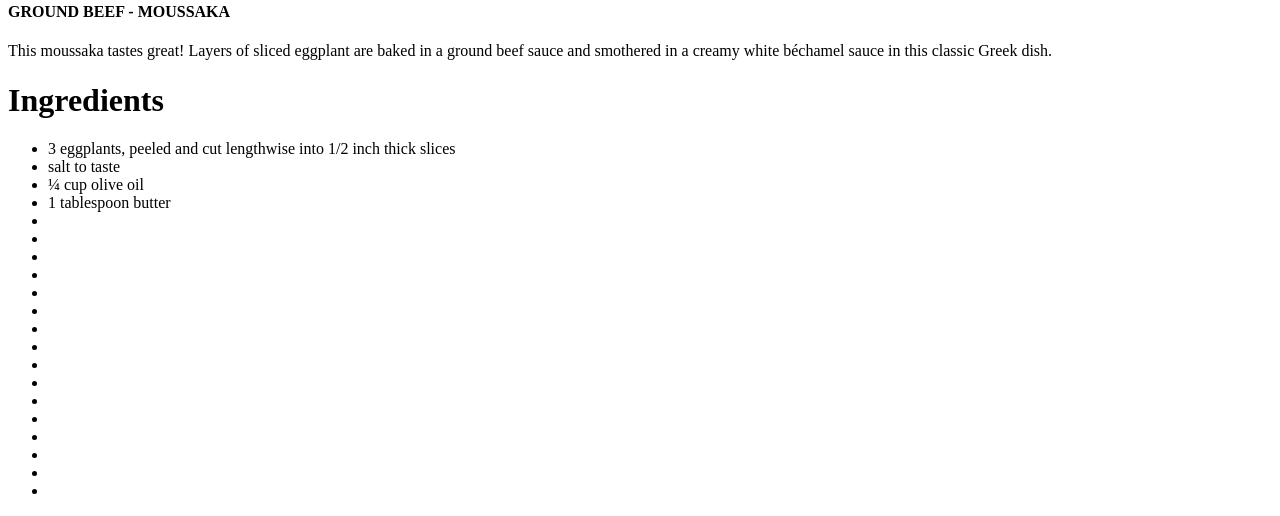
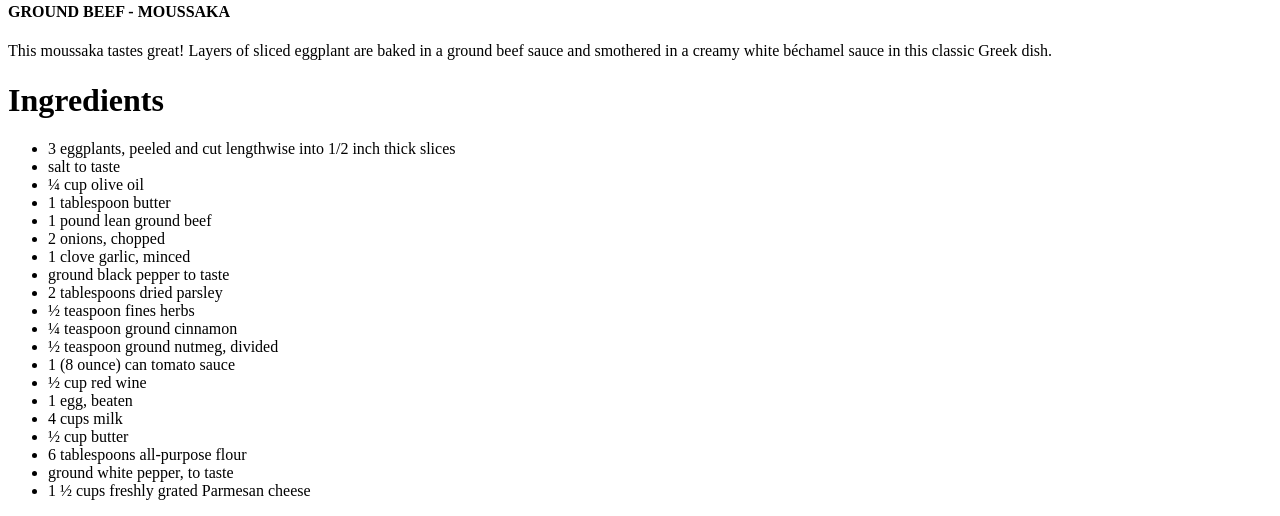
Before and after one commit to mugonation31/odin-recipes, a plain HTML site: page recipes/moussaka.html in a window 1280 px wide. Shown: the part 352-868 px from the top of the page. Drawn offline with Linux system fonts and the light colour scheme.

Commit message:
add ingredients heading with ul list of the ingredients
Added an unordered list of ingredients under the ingredients heading
in the moussaka.html file. This will help users know what is needed to
prepare dish.

```diff
--- a/recipes/moussaka.html
+++ b/recipes/moussaka.html
@@ -23,22 +23,22 @@
     <li>salt to taste</li>
     <li>¼ cup olive oil</li>
     <li>1 tablespoon butter</li>
-    <li></li>
-    <li></li>
-    <li></li>
-    <li></li>
-    <li></li>
-    <li></li>
-    <li></li>
-    <li></li>
-    <li></li>
-    <li></li>
-    <li></li>
-    <li></li>
-    <li></li>
-    <li></li>
-    <li></li>
-    <li></li>
+    <li>1 pound lean ground beef</li>
+    <li>2 onions, chopped</li>
+    <li>1 clove garlic, minced</li>
+    <li>ground black pepper to taste</li>
+    <li>2 tablespoons dried parsley</li>
+    <li>½ teaspoon fines herbs</li>
+    <li>¼ teaspoon ground cinnamon</li>
+    <li>½ teaspoon ground nutmeg, divided</li>
+    <li>1 (8 ounce) can tomato sauce</li>
+    <li>½ cup red wine</li>
+    <li>1 egg, beaten</li>
+    <li>4 cups milk</li>
+    <li>½ cup butter</li>
+    <li>6 tablespoons all-purpose flour</li>
+    <li>ground white pepper, to taste</li>
+    <li>1 ½ cups freshly grated Parmesan cheese</li>
   </ul>
 </body>
 
```
